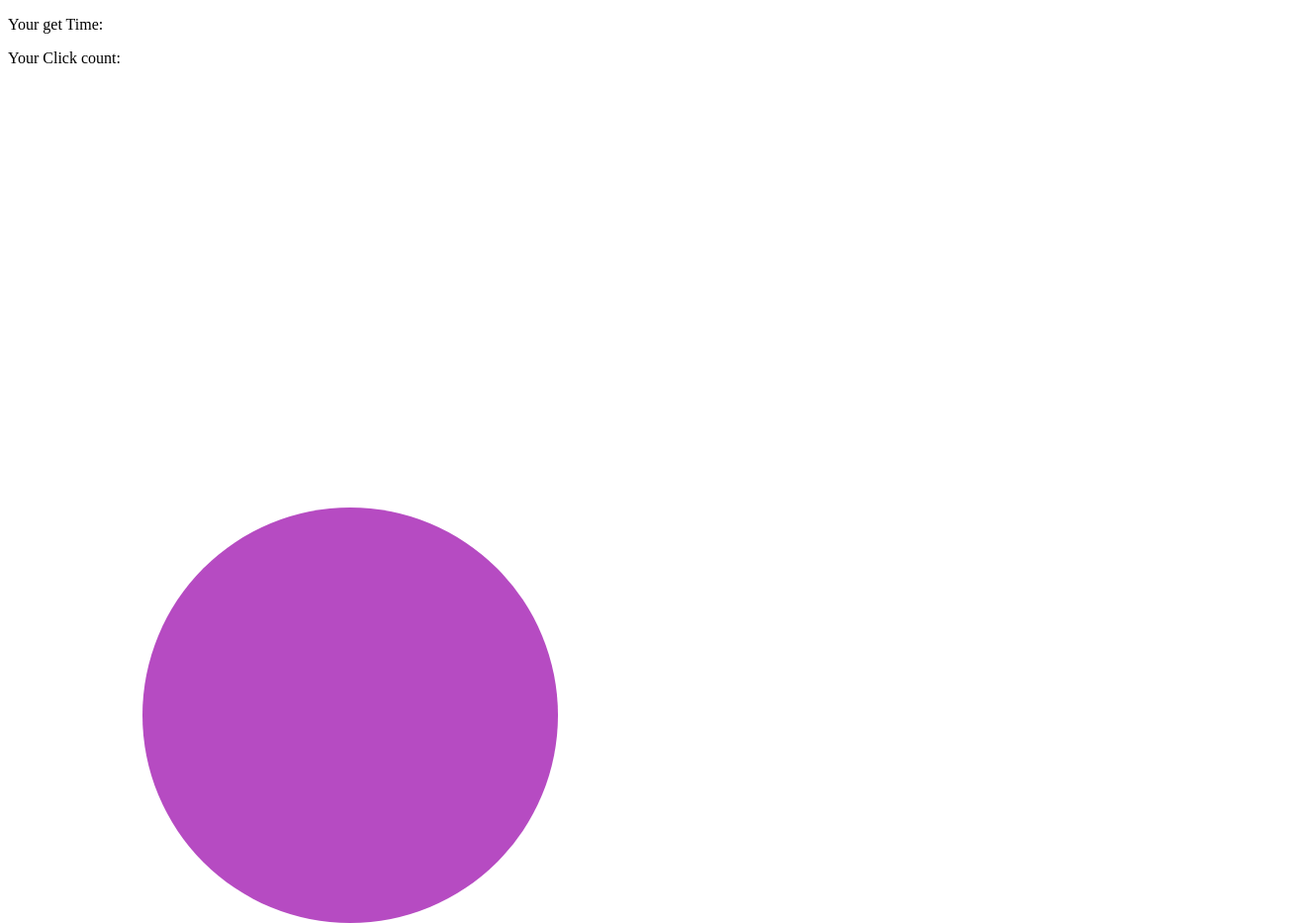
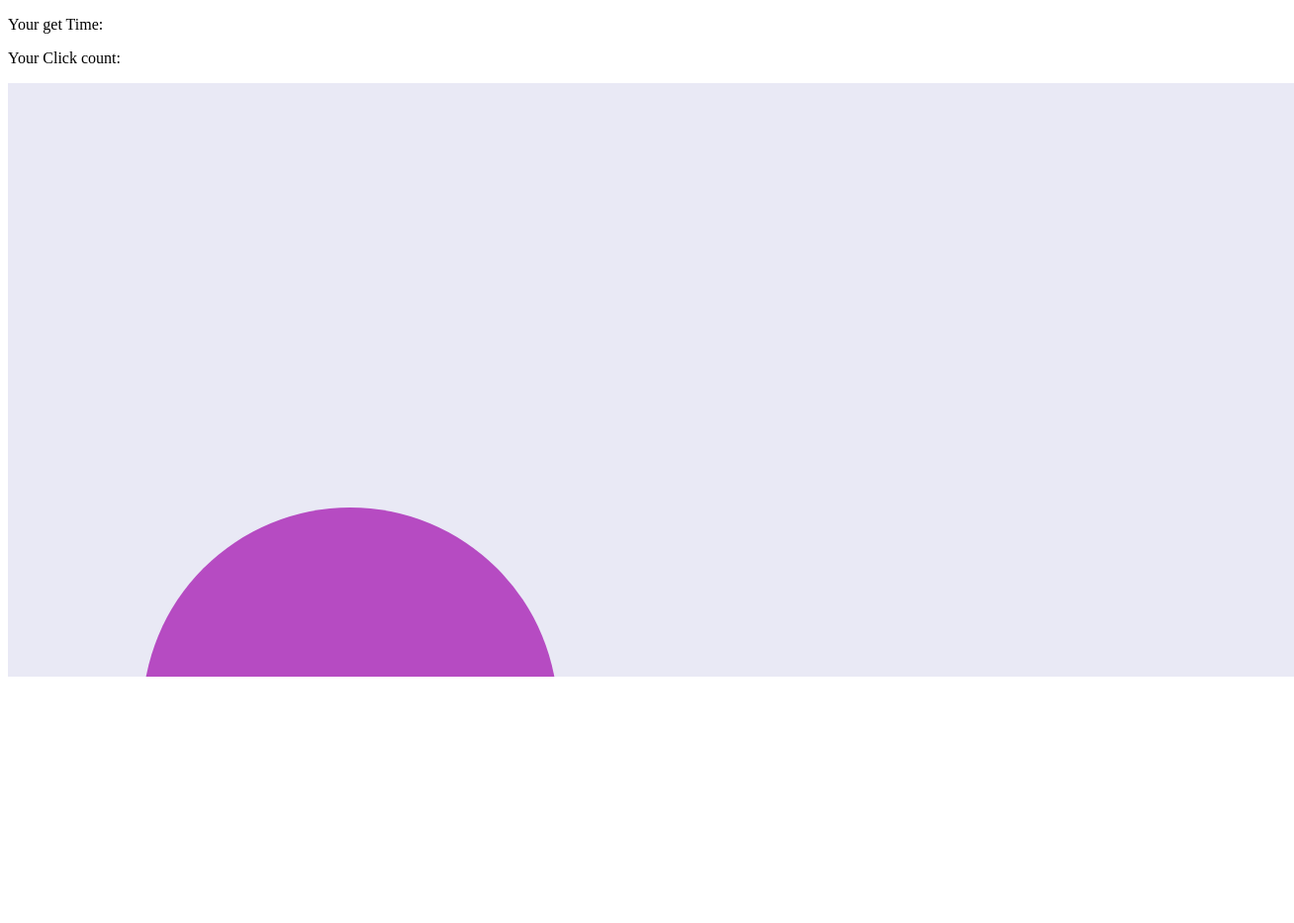
Before and after one commit to sajithcode/js-game-1, a plain HTML site: page index.html in a window 1280 px wide. Shown: the whole page at 99% size, 1308 px wide, since content can reach past the window. After the commit the page ends 800 px from the top, so only its background shows below. Drawn offline with Linux system fonts and the light colour scheme.

Commit message:
new updated

```diff
--- a/index.html
+++ b/index.html
@@ -3,14 +3,19 @@
 <head>
     <meta charset="UTF-8">
     <meta name="viewport" content="width=device-width, initial-scale=1.0">
-    <title>Document</title>
+    <title>Shape Appear Game</title>
     <link rel="stylesheet" type="text/css" href="style.css">
 
 </head>
 <body>
     <p>Your get Time: <span id="time"></span></p>
     <p>Your Click count: <span id="clicks"></span></p>
-    <div id="shape"></div>
+
+
+    <div id="parent">
+        <div id="shape"></div>
+    </div>
+
 
 
     <script type="text/javascript" src="script.js"></script>
--- a/script.js
+++ b/script.js
@@ -42,7 +42,7 @@ document.getElementById("shape").onclick = function(){
     var time = (end - start)/1000;
     //time  = Math.floor(time);
     //alert(time);
-    document.getElementById("time").innerHTML = time;
+    document.getElementById("time").innerHTML = time+"s";
     document.getElementById("clicks").innerHTML= clicks;
     shapeAppearDelay();
     clicks = clicks+1
--- a/style.css
+++ b/style.css
@@ -1,6 +1,15 @@
+#parent{
+    width: 1300px;
+    height: 600px;
+    position: relative;
+    background-color: rgb(233, 233, 245);
+    overflow: hidden;
+}
+
+
 #shape{
 
-    background-color: blueviolet;
+
     display: none;
     position: relative;
 
```
